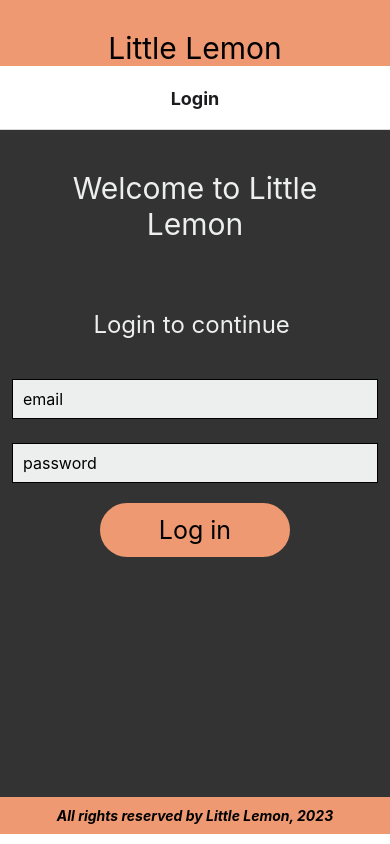
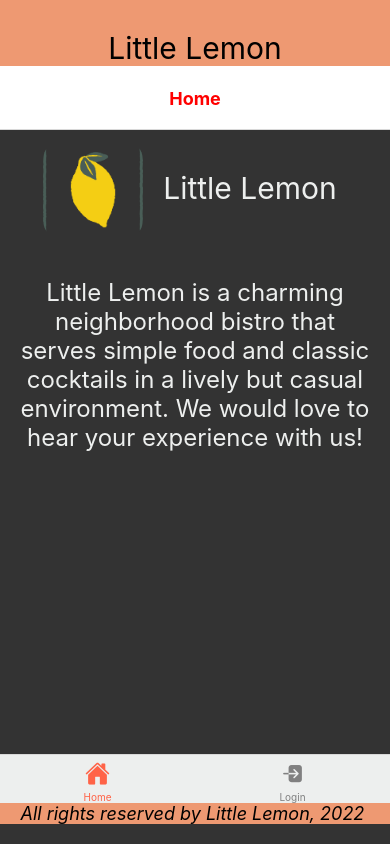
Before and after one commit to thien1892/react-native-tutorial, a React Native app: screen / in a window 390 px wide. Built offline with nearby package versions, Linux system fonts and the light colour scheme.

Commit message:
add tab navigation reading

```diff
--- a/App.js
+++ b/App.js
@@ -1,45 +1,52 @@
-import { StatusBar } from 'expo-status-bar';
 import { StyleSheet, Text, View } from 'react-native';
+import { Ionicons } from '@expo/vector-icons';
 import LittleLemonHeader from './components/LittleLemonHeader';
 import Footer from './components/LittleLemonFooter';
-import WellcomeScreen from './components/WelcomeScreen';
-import MenuItems from './components/MenuItems';
-import MenuItemSections from './components/Section';
-import FeedbackForm from './components/FeedbackForm';
-import LoginScreen from './components/LoginScreen';
-import LoginScreenPress from './components/Pressable-component';
-import WelcomeScreenImageComponent from './components/ImageComponent';
-import WelcomeScreenUseHook from './components/WelcomUseHook';
-import LoginScreenRoutes from './components/set-up-routes/Login';
-import WelcomeScreenRoutes from './components/set-up-routes/Welcome';
 
-import { createNativeStackNavigator } from '@react-navigation/native-stack';
 import { NavigationContainer } from '@react-navigation/native';
+import { createBottomTabNavigator } from '@react-navigation/bottom-tabs';
+
+import LoginScreen from './components/tab-navigation/LoginScreen';
+import WelcomeScreen from './components/tab-navigation/Welcome';
 
 
-const Stack = createNativeStackNavigator();
+const Tab = createBottomTabNavigator();
 
 export default function App() {
   return (
   <NavigationContainer>
     <View style={styles.container}>
       <LittleLemonHeader/>
-      <Stack.Navigator
-        initialRouteName="Login"
-        screenOptions={{
-          headerStyle: { backgroundColor: '#fff' },
-          headerTitleStyle: { fontWeight: 'bold'},
-          // headerTintColor: '#333333',
+      <Tab.Navigator
+        screenOptions={({route}) => ({
+          tabBarIcon: ({ focused, color, size }) => {
+            let iconName;
+
+            if (route.name === 'Welcome') {
+              iconName = focused
+                ? 'home'
+                : 'home-outline';
+            } else if (route.name === 'Login') {
+              iconName =  'log-in';
+            }
+            return <Ionicons name={iconName} size={size} color={color} />;
+          },
+          tabBarActiveTintColor: 'tomato',
+          tabBarInactiveTintColor: 'gray',
+          headerTintColor: 'red',
           headerTitleAlign: 'center',
-        }}
+          headerTitleStyle: {fontWeight: 'bold'},
+          tabBarStyle: {backgroundColor: '#EDEFEE',},
+        })}
         >
-        <Stack.Screen name="Welcome" component={WelcomeScreenRoutes} options={{ title: 'Home' }} />
-        <Stack.Screen name="Login" component={LoginScreenRoutes} />
-      </Stack.Navigator>
+        <Tab.Screen name="Welcome" component={WelcomeScreen} options={{ title: 'Home' }} />
+        <Tab.Screen name="Login" component={LoginScreen} />
+      </Tab.Navigator>
+
     </View>
 
-    <View>
-      <Footer/>
+    <View style={styles.footerContainer}>
+          <Footer />
     </View>
 
   </NavigationContainer>
@@ -51,5 +58,6 @@ const styles = StyleSheet.create({
     flex:1,
     backgroundColor:'#333333',
     // backgroundColor:'black',
-  }
+  },
+  footerContainer: { backgroundColor: '#333333' },
 })
--- a/components/LittleLemonFooter.js
+++ b/components/LittleLemonFooter.js
@@ -1,25 +1,25 @@
-import { View, Text, StyleSheet } from "react-native";
+import * as React from 'react';
+import { View, Text, StyleSheet } from 'react-native';
 
 export default function Footer() {
-    return(
-        <View style={footerStyles.container}>
-            <Text style={footerStyles.innerText}>
-                All rights reserved by Little Lemon, 2023
-            </Text>
-        </View>
-    )
+  return (
+    <View style={styles.container}>
+      <Text style={styles.footerText}>
+        All rights reserved by Little Lemon, 2022{' '}
+      </Text>
+    </View>
+  );
 }
 
-const footerStyles = StyleSheet.create({
-    container: {
-        backgroundColor:'#EE9972',
-        marginBottom:10,
-    },
-    innerText: {
-        color:'black',
-        fontWeight:'bold',
-        textAlign:'center',
-        padding:10,
-        fontStyle:'italic',
-    },
-})
+const styles = StyleSheet.create({
+  container: {
+    backgroundColor: '#EE9972',
+    marginBottom: 20,
+  },
+  footerText: {
+    fontSize: 18,
+    color: 'black',
+    textAlign: 'center',
+    fontStyle: 'italic',
+  },
+});
--- /dev/null
+++ b/components/tab-navigation/LoginScreen.js
@@ -0,0 +1,84 @@
+import React, { useState } from 'react';
+import {
+  ScrollView,
+  Text,
+  StyleSheet,
+  TextInput,
+  Pressable,
+} from 'react-native';
+
+export default function LoginScreen({ navigation }) {
+  const [email, onChangeEmail] = useState('');
+  const [password, onChangePassword] = useState('');
+
+  return (
+    <ScrollView style={styles.container}>
+      <Text style={styles.headerText}>Welcome to Little Lemon</Text>
+      <Text style={styles.regularText}>Login to continue </Text>
+      <TextInput
+        style={styles.inputBox}
+        value={email}
+        onChangeText={onChangeEmail}
+        placeholder={'email'}
+        keyboardType={'email-address'}
+      />
+      <TextInput
+        style={styles.inputBox}
+        value={password}
+        onChangeText={onChangePassword}
+        placeholder={'password'}
+        keyboardType={'default'}
+        secureTextEntry={true}
+      />
+      <Pressable
+        onPress={() => navigation.navigate('Welcome')}
+        style={styles.button}>
+        <Text style={styles.buttonText}>Log in</Text>
+      </Pressable>
+    </ScrollView>
+  );
+}
+
+const styles = StyleSheet.create({
+  container: {
+    flex: 1,
+    backgroundColor: '#333333',
+  },
+  headerText: {
+    padding: 40,
+    fontSize: 30,
+    color: '#EDEFEE',
+    textAlign: 'center',
+  },
+  regularText: {
+    fontSize: 24,
+    padding: 20,
+    marginVertical: 8,
+    color: '#EDEFEE',
+    textAlign: 'center',
+  },
+  inputBox: {
+    height: 40,
+    margin: 12,
+    borderWidth: 1,
+    padding: 10,
+    fontSize: 16,
+    borderColor: '#EDEFEE',
+    backgroundColor: '#EDEFEE',
+  },
+  button: {
+    fontSize: 22,
+    padding: 10,
+    marginVertical: 8,
+    margin: 100,
+    backgroundColor: '#EE9972',
+    borderColor: '#EE9972',
+    borderWidth: 2,
+    borderRadius: 50,
+  },
+  buttonText: {
+    color: 'black',
+    textAlign: 'center',
+    fontSize: 25,
+  },
+});
--- /dev/null
+++ b/components/tab-navigation/Welcome.js
@@ -0,0 +1,57 @@
+import { ScrollView, View, Text, StyleSheet, Image } from 'react-native';
+
+export default function WelcomeScreen() {
+  return (
+    <ScrollView style={styles.container}>
+      <View style={styles.headerWrapper}>
+        <Image
+          style={styles.image}
+          source={require('../../assets/img/logo.png')}
+          resizeMode="cover"
+          accessible={true}
+          accessibilityLabel={'Little Lemon Logo'}
+        />
+
+        <Text style={styles.headerText}>Little Lemon</Text>
+      </View>
+      <Text style={styles.regularText}>
+        Little Lemon is a charming neighborhood bistro that serves simple food
+        and classic cocktails in a lively but casual environment. We would love
+        to hear your experience with us!
+      </Text>
+    </ScrollView>
+  );
+}
+
+const styles = StyleSheet.create({
+  container: {
+    flex: 1,
+    backgroundColor: '#333333',
+  },
+  headerWrapper: {
+    flexDirection: 'row',
+    justifyContent: 'center',
+    margin: 10,
+  },
+  headerText: {
+    paddingRight: 10,
+    paddingLeft: 20,
+    paddingTop: 30,
+    paddingBottom: 10,
+    fontSize: 30,
+    color: '#EDEFEE',
+    textAlign: 'center',
+  },
+  regularText: {
+    fontSize: 24,
+    padding: 20,
+    marginVertical: 8,
+    color: '#EDEFEE',
+    textAlign: 'center',
+  },
+  image: {
+    width: 100,
+    height: 100,
+    borderRadius: 20,
+  },
+});
--- a/package.json
+++ b/package.json
@@ -10,6 +10,7 @@
   },
   "dependencies": {
     "@expo/ngrok": "^4.1.1",
+    "@react-navigation/bottom-tabs": "^6.5.8",
     "@react-navigation/native": "^6.1.7",
     "@react-navigation/native-stack": "^6.9.13",
     "expo": "~49.0.7",
```
Also changed, not shown: apps/AppStackNavigation.js (added, +55 -0 lines), 2 other files (tests, documents, lock files or other folders).
